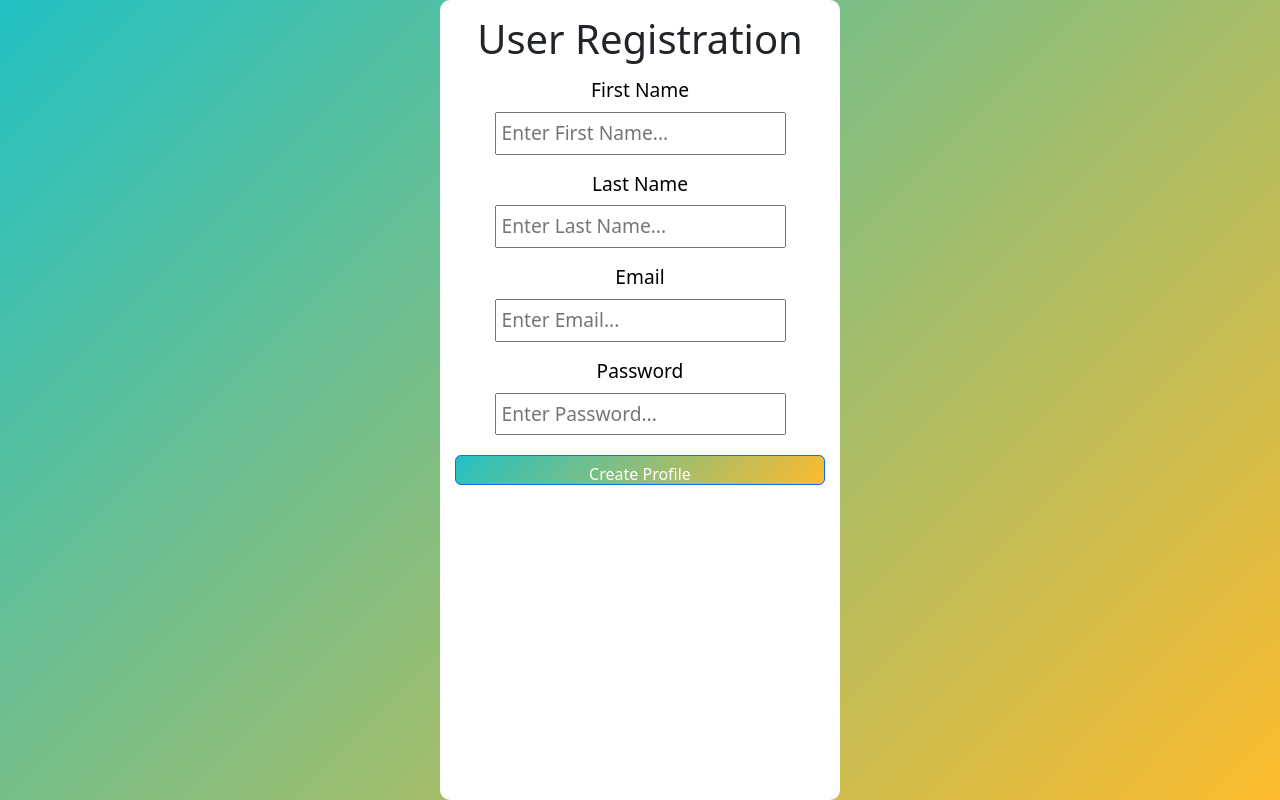
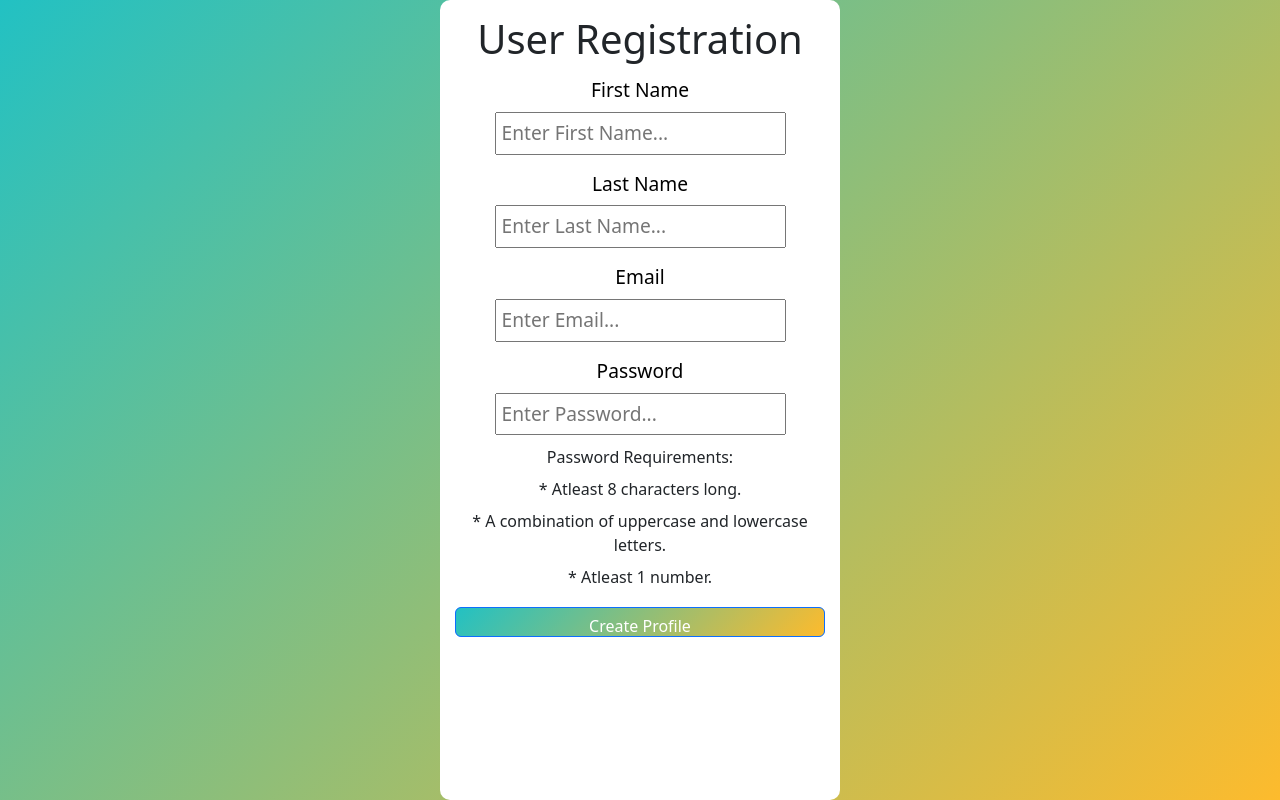
Before and after one commit to phamtoquyen/Language-Exchange-Matchmaker, a React (Create React App) app in the folder Frontend_JIA 2113 - Language Exchange Matchmaker/: page /Register in a window 1280 px wide. Built offline with nearby package versions, Linux system fonts and the light colour scheme.

Commit message:
Added Password Requirements

```diff
--- a/Frontend_JIA 2113 - Language Exchange Matchmaker/src/Components/Registration.js
+++ b/Frontend_JIA 2113 - Language Exchange Matchmaker/src/Components/Registration.js
@@ -153,7 +153,10 @@ function Registration() {
         onChange={handlePassword} className="input"
           value={password} type="password" />
         </div>
-
+        Password Requirements:
+          <n> * Atleast 8 characters long. </n>
+          <n> * A combination of uppercase and lowercase letters.</n>
+          <n> * Atleast 1 number.</n>
         <Button className="btn-Screen"  onClick={handleSubmit}>
           Create Profile
         </Button>
```
